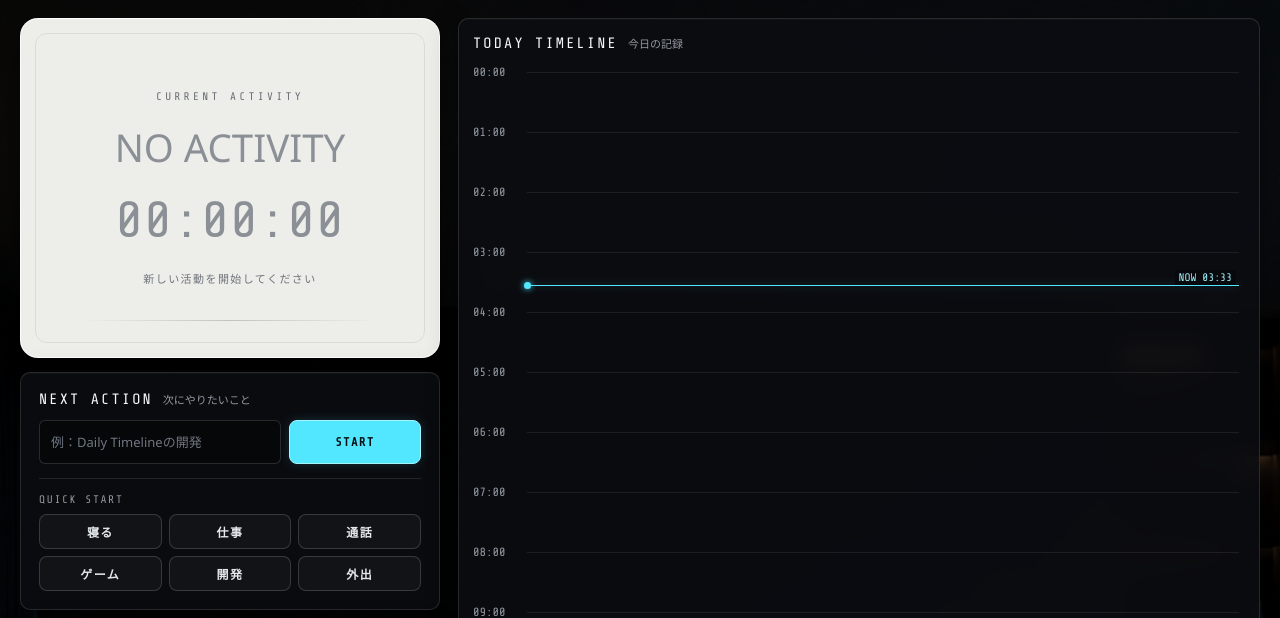
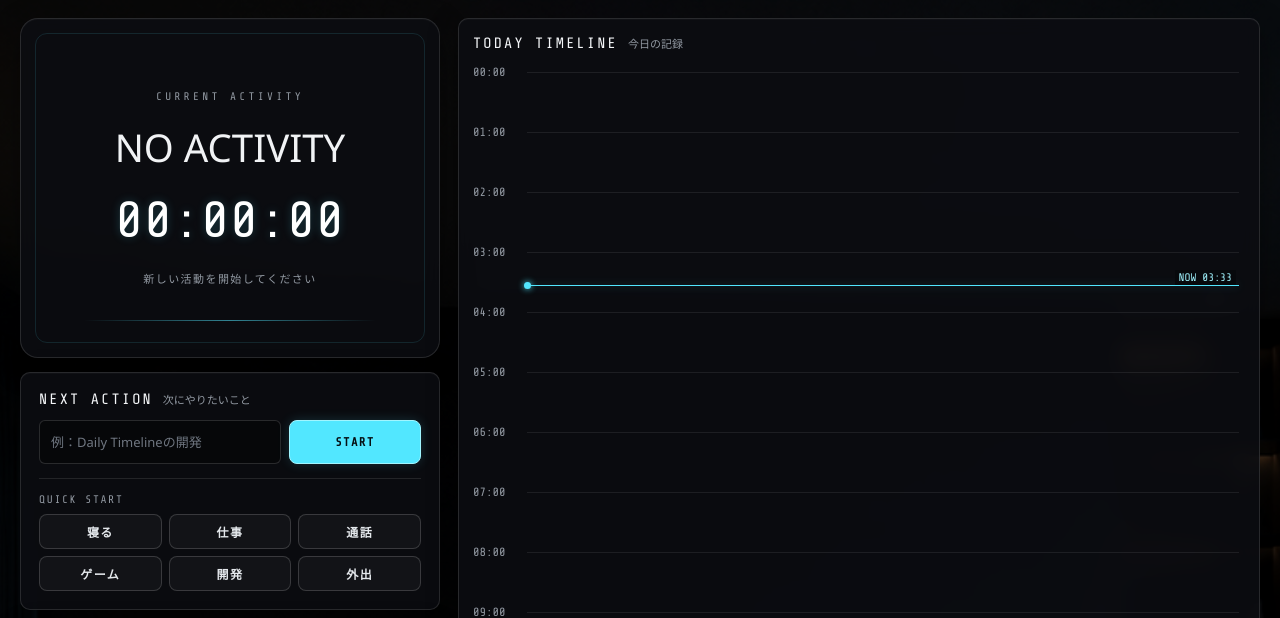
Before and after one commit to Ponzou2002/Daily-timeline, a Flask app: page / in a window 1280 px wide. Shown: the part 50-668 px from the top of the page. Run offline with Flask 3, Linux system fonts and the light colour scheme; data that the repository does not hold is empty.

Commit message:
Restore dark current activity styling

```diff
--- a/static/dashboard.css
+++ b/static/dashboard.css
@@ -139,6 +139,21 @@ th,
 .timeline-activity-time,
 .started-at {
     color: var(--muted);
+}
+
+.current-task {
+    color: var(--text);
+    text-shadow: none;
+}
+
+.digital-clock {
+    color: #ffffff;
+    text-shadow:
+        0 0 10px rgba(82, 231, 255, 0.22);
+}
+
+.started-at span {
+    color: #d8dce1;
 }
 
 /* セクション見出しは白、アクセントは必要な箇所だけ */
@@ -372,61 +387,6 @@ input[type="text"] {
 
 
 /* ========================================
-   CURRENT ACTIVITY
-   このカードだけ白地 + 黒文字で強調
-======================================== */
-
-.current-column .current-panel {
-    color: #111318;
-    background: rgba(247, 247, 244, 0.96);
-    border-color: rgba(255, 255, 255, 0.92);
-
-    box-shadow:
-        0 14px 38px rgba(0, 0, 0, 0.42),
-        0 0 0 1px rgba(0, 0, 0, 0.08);
-}
-
-.current-column .current-panel::before {
-    border-color: rgba(0, 0, 0, 0.08);
-}
-
-.current-column .current-panel::after {
-    background: linear-gradient(
-        90deg,
-        transparent,
-        rgba(0, 0, 0, 0.18),
-        transparent
-    );
-}
-
-.current-column .current-panel .panel-label {
-    color: #686d73;
-}
-
-.current-column .current-panel .current-task {
-    color: #0d0f12;
-    text-shadow: none;
-}
-
-.current-column .current-panel .digital-clock {
-    color: #111318;
-    text-shadow: none;
-}
-
-.current-column .current-panel .started-at {
-    color: #6f747b;
-}
-
-.current-column .current-panel .started-at span {
-    color: #17191d;
-}
-
-.current-column .current-panel .inactive {
-    color: #8b9096;
-}
-
-
-/* ========================================
    NEXT ACTION
 ======================================== */
 
```
